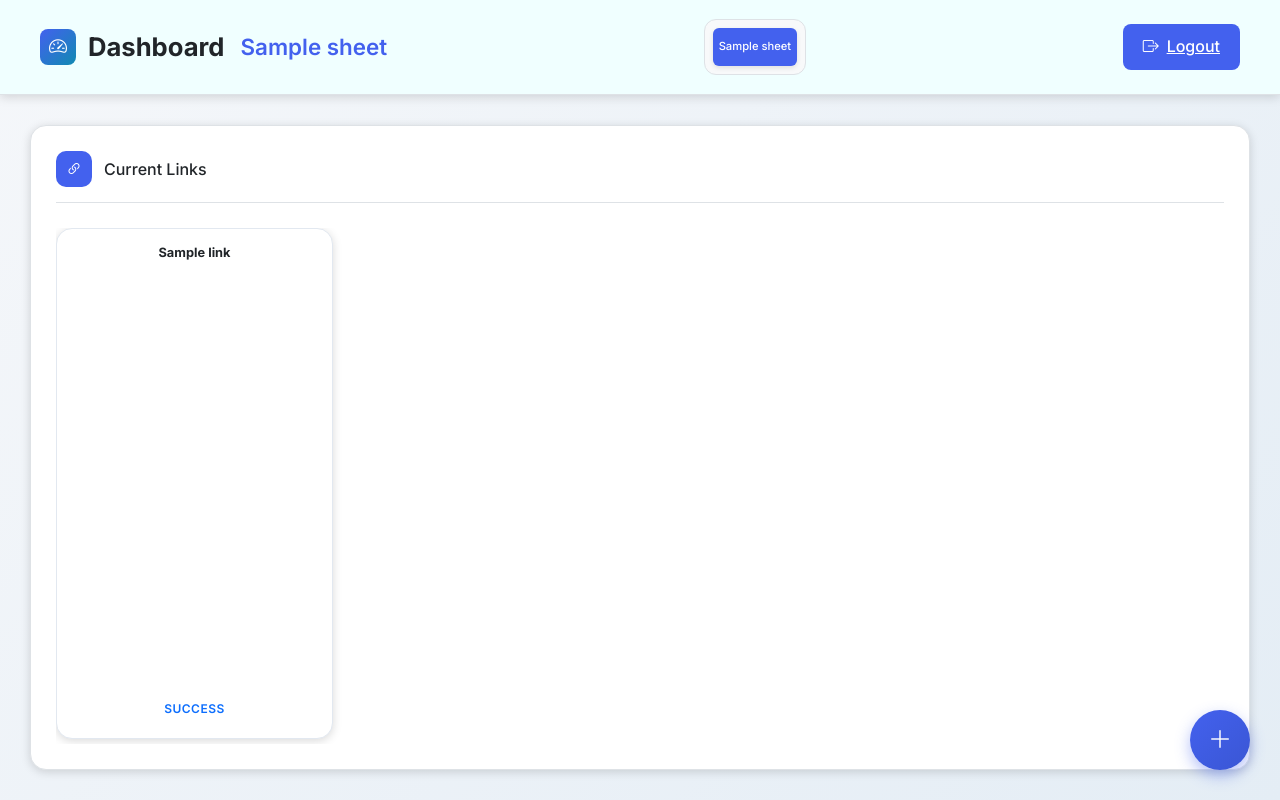
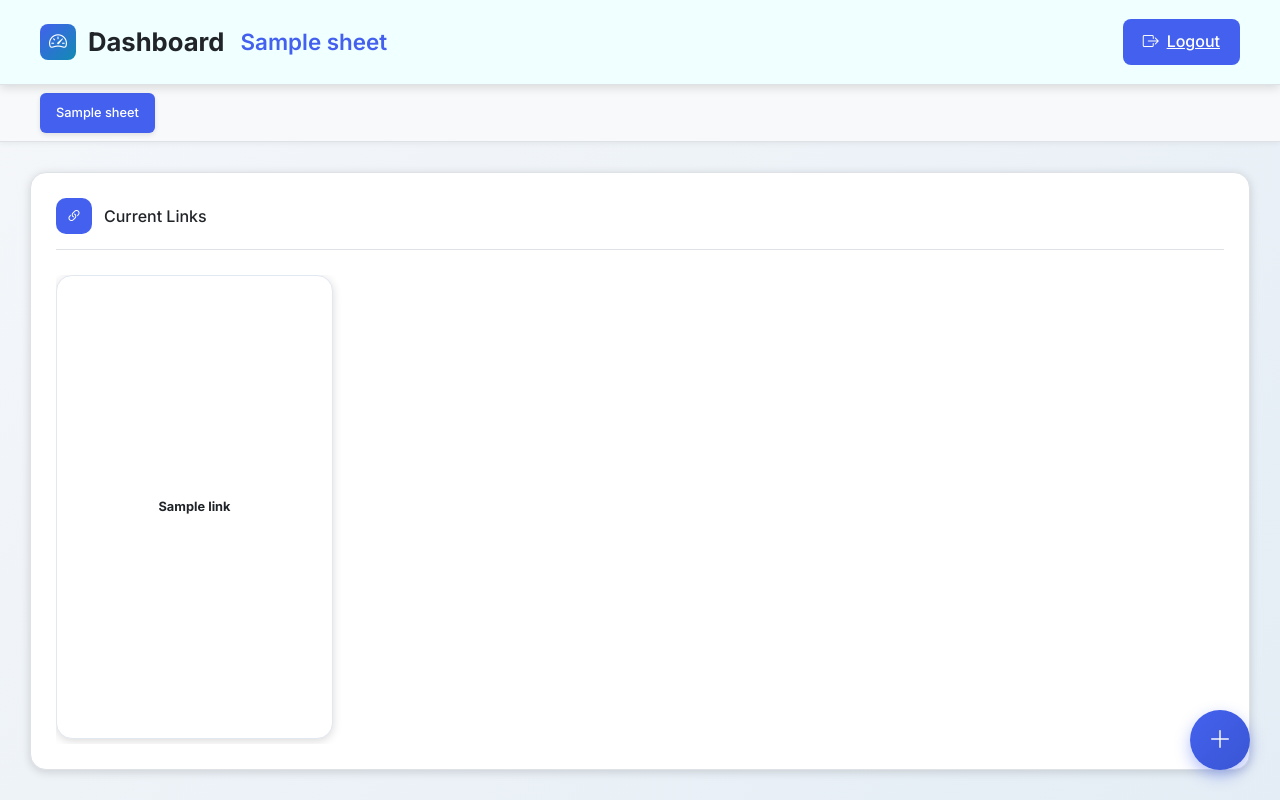
Before and after one commit to munenejosef63/WebDashboard, a Flask app: a page that uses app/templates/section_dashboard.html in a window 1280 px wide. Run offline with Flask 3, Linux system fonts and the light colour scheme; a user stored in the database is signed in; tables that the repository leaves empty hold one stand-in row (values such as "Sample post"); some libraries are stand-ins or nearby versions.

Commit message:
Updating Files

```diff
--- a/app/templates/dashboard.html
+++ b/app/templates/dashboard.html
@@ -74,7 +74,7 @@
                         <i class="bi bi-collection"></i>
                     </div>
                     <div class="stat-content">
-                        <span class="stat-label">Department</span>
+                        <span class="stat-label">Departments</span>
                         <span class="stat-value" data-stat="sections">{{ total_sections }}</span>
                     </div>
                 </div>
--- a/app/templates/section_dashboard.html
+++ b/app/templates/section_dashboard.html
@@ -113,28 +113,43 @@
             color: var(--primary-color);
         }
 
+        /* NEW: Navigation container */
+        .nav-container {
+            background: #f8f9fa;
+            padding: 8px 2.5rem;
+            border-bottom: 1px solid #dee2e6;
+            position: sticky;
+            top: 70px; /* Height of header */
+            z-index: 99;
+            overflow-x: auto;
+            white-space: nowrap;
+            box-shadow: 0 2px 5px rgba(0,0,0,0.05);
+        }
+
         .section-navigation {
-            display: flex;
+            display: inline-flex;
             gap: 8px;
-            background: #f8f9fa;
-            padding: 8px;
-            border-radius: 12px;
-            flex-wrap: wrap;
-            border: 1px solid #dee2e6;
+            background: transparent;
+            padding: 0;
+            border-radius: 0;
+            flex-wrap: nowrap;
+            border: none;
+            min-width: 100%;
         }
 
         .section-navigation .nav-button {
-            padding: 10px 6px;
+            padding: 10px 16px;
             border: none;
             border-radius: 6px;
             cursor: pointer;
             text-align: center;
             transition: all 0.2s ease;
             text-decoration: none;
-            display: block;
+            display: inline-block;
             box-shadow: 0 2px 5px rgba(0, 0, 0, 0.1);
-            font-size: 0.7rem;
+            font-size: 0.8rem;
             font-weight: 500;
+            white-space: nowrap;
         }
 
         .section-navigation .nav-button:hover {
@@ -278,18 +293,18 @@
             flex-grow: 1;
             display: flex;
             flex-direction: column;
-            justify-content: space-between;
+            justify-content: center; /* Changed to center vertically */
             align-items: center;
             text-align: center;
             min-height: 0;
             position: relative;
             text-decoration: none;
+            gap: 10px; /* Added for consistent spacing */
         }
 
         .link-title {
             font-size: 0.8rem;
             font-weight: 700;
-            margin-bottom: 10px;
             color: #212529;
             line-height: 1.4;
             overflow-wrap: anywhere;
@@ -298,14 +313,26 @@
             max-width: 100%;
             padding: 0 5px;
             transition: color 0.3s ease;
+            margin: 0; /* Removed margin for better centering */
         }
 
         .link-description {
             font-size: 0.85rem;
             color: #6c757d;
             line-height: 1.5;
-            margin-bottom: 12px;
             transition: color 0.3s ease;
+            display: -webkit-box;
+            -webkit-line-clamp: 2; /* Limit to 2 lines */
+            -webkit-box-orient: vertical;
+            overflow: hidden;
+            text-overflow: ellipsis;
+            max-width: 100%;
+            margin: 0; /* Removed margin for better centering */
+        }
+
+        /* Hide description element if empty */
+        .link-description:empty {
+            display: none;
         }
 
         .status-badge {
@@ -673,6 +689,13 @@
             </a>
             <div class="section-title">{{ current_section.name }}</div>
         </div>
+        <a href="{{ url_for('auth.logout') }}" class="main-dashboard-btn">
+            <i class="bi bi-box-arrow-right"></i> Logout
+        </a>
+    </div>
+
+    <!-- NEW: Navigation container below header -->
+    <div class="nav-container">
         <nav class="section-navigation">
             {% for section in sections %}
                 <a href="{{ url_for('main.dashboard_section', section_name=section.name) }}"
@@ -700,7 +720,6 @@
             <a href="{{ row.url }}" target="_blank" class="link-content">
                 <div class="link-title">{{ row.title }}</div>
                 <div class="link-description">{{ row.description or '' }}</div>
-                <div class="status-badge badge-{{ row.status }}">{{ row.status|capitalize }}</div>
             </a>
             <button class="delete-btn" title="Delete Link" data-link-id="{{ row.id }}">
                 <i class="bi bi-trash"></i>
```
Also changed, not shown: other parts of app/templates/section_dashboard.html (+13 -27 lines).
